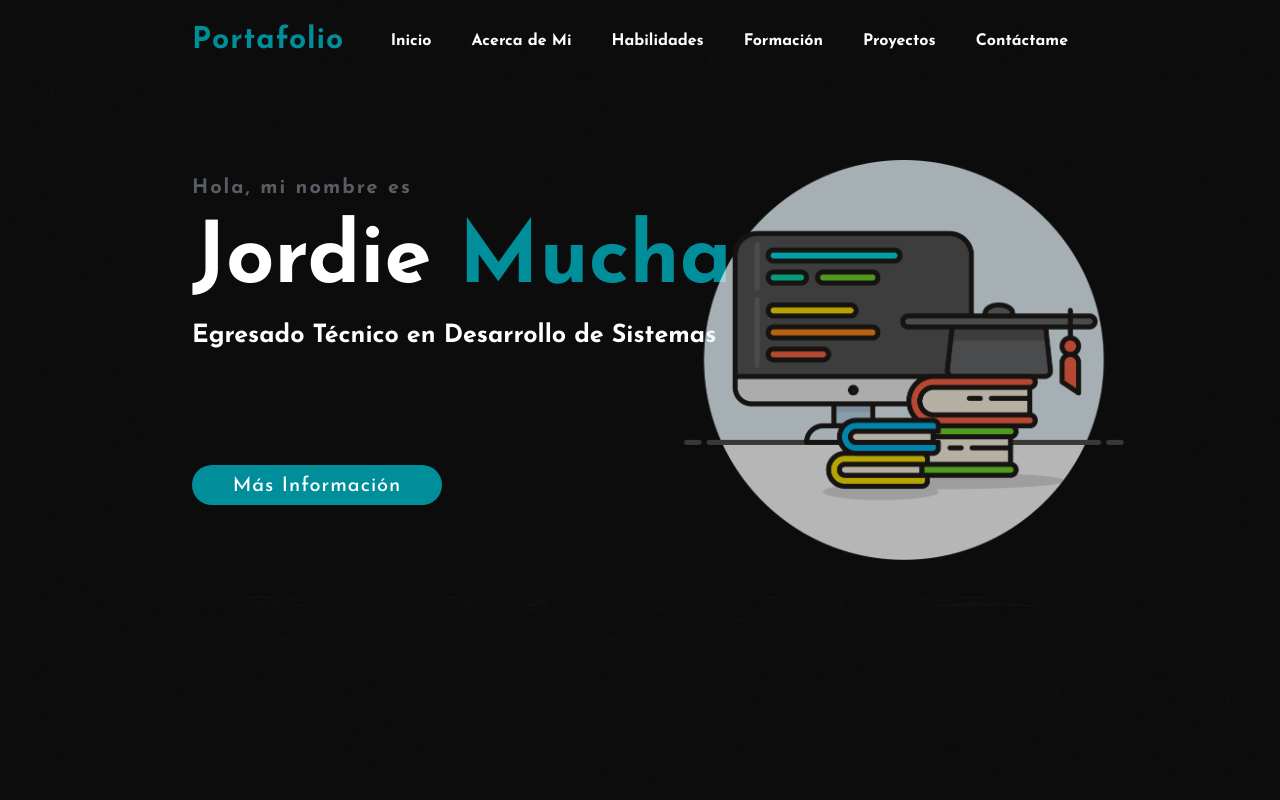
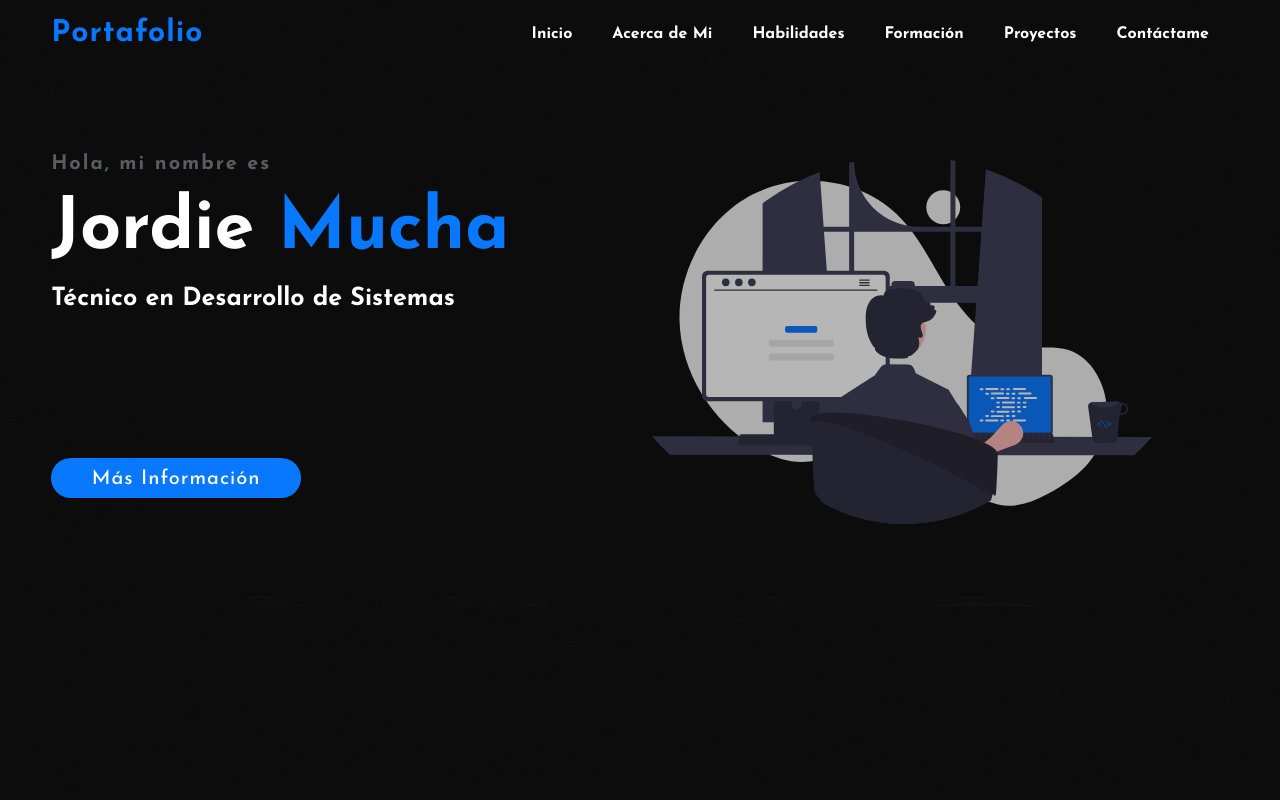
Before and after one commit to jorch21/MiPortafolio, a plain HTML site: page index.html in a window 1280 px wide. Shown: the top 800 px of the page. Drawn offline with nearby package versions, Linux system fonts and the light colour scheme.

Commit message:
Agregando estilos

```diff
--- a/css/style.css
+++ b/css/style.css
@@ -14,7 +14,8 @@
     --text-color: #FFF;
     --secound-color: #C6C9D8BF;
     /* --main-color: #F9004D; */
-    --main-color: #008E9B;
+    /* --main-color: #008E9B; */
+    --main-color: #0878FF;
     --big-font: 5.3rem;
     --big-font-dev: 2rem;
     --h2-font: 4.2rem;
@@ -144,7 +145,7 @@ span{
     border-radius: 10px;
     position: absolute;
     right: 10%;
-    top: 10%;
+    top: 20%;
     opacity: .7;
 }
 /* Estilos para la seccion Acerca de Mi */
@@ -414,7 +415,7 @@ span{
 }
 
 
-@media (max-width: 1270px){
+@media (max-width: 1290px){
     header{
         padding: 18px 4%;
         transition: .2s;
@@ -428,10 +429,14 @@ span{
         transition: .2s;
     }
     :root{
-        --big-font: 4.8rem;
-        --h2-font: 3.8rem;
+        --big-font: 4.5rem;
+        --h2-font: 3.5rem;
         --p-font: 1rem;
         transition: .2s;
+    }
+    .home-img img{
+        width: 500px;
+        right: 10%;
     }
 }
 
@@ -496,7 +501,7 @@ span{
         font-size: 3rem;
     }
     .skills-content{
-        grid-template-columns: repeat(auto-fit, minmax(100px,auto));
+        grid-template-columns: repeat(auto-fit, minmax(80px,auto));
     }
     .row img{
         max-width: 100%;
--- a/index.html
+++ b/index.html
@@ -35,11 +35,11 @@
         <div class="home-text">
             <h4>Hola, mi nombre es</h4>
             <h1>Jordie <span>Mucha</span></h1>
-            <h3>Egresado Técnico en Desarrollo de Sistemas</h3>
+            <h3>Técnico en Desarrollo de Sistemas</h3>
         </div>
         <a href="#about" class="h-btn">Más Información</a>
         <div class="home-img">
-            <img src="img/principal.png" alt="">
+            <img src="img/programming.svg" alt="">
         </div>
     </section>
 
```
Also changed, not shown: img/programming.svg (added).
